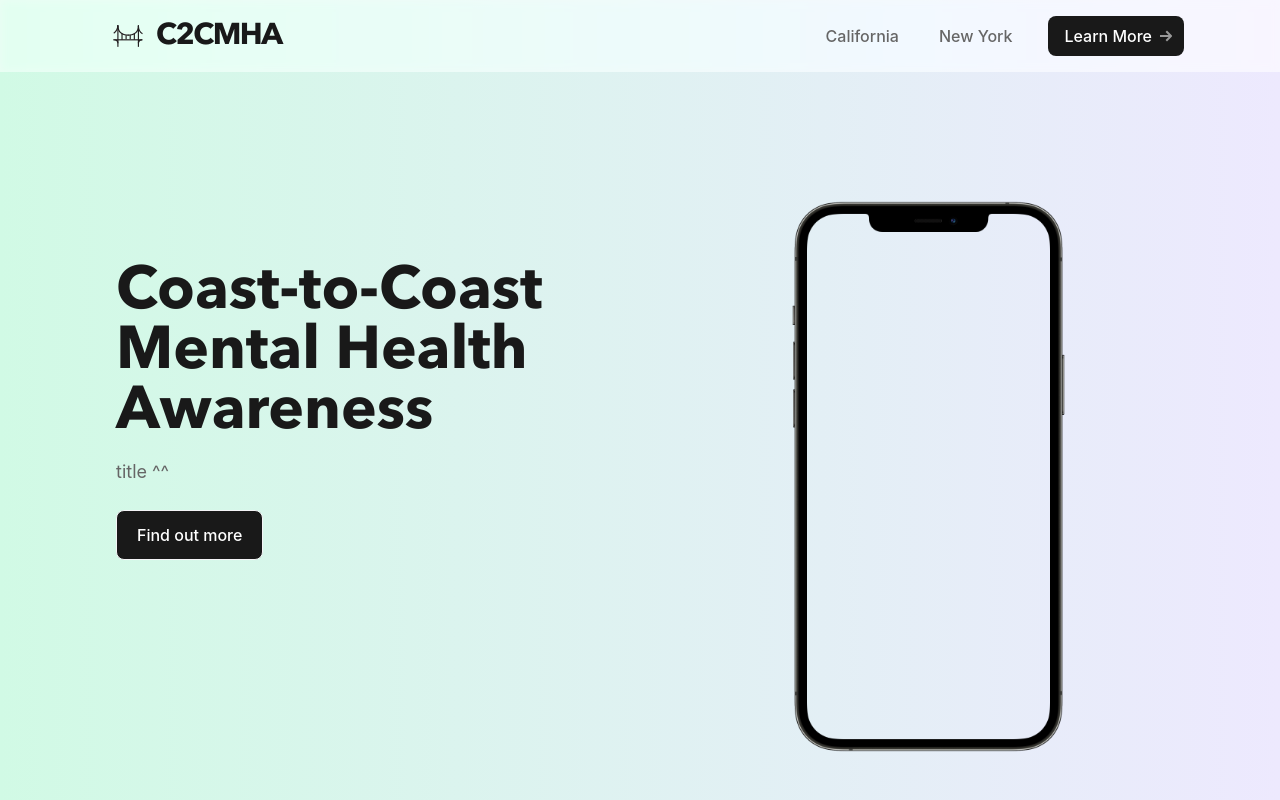
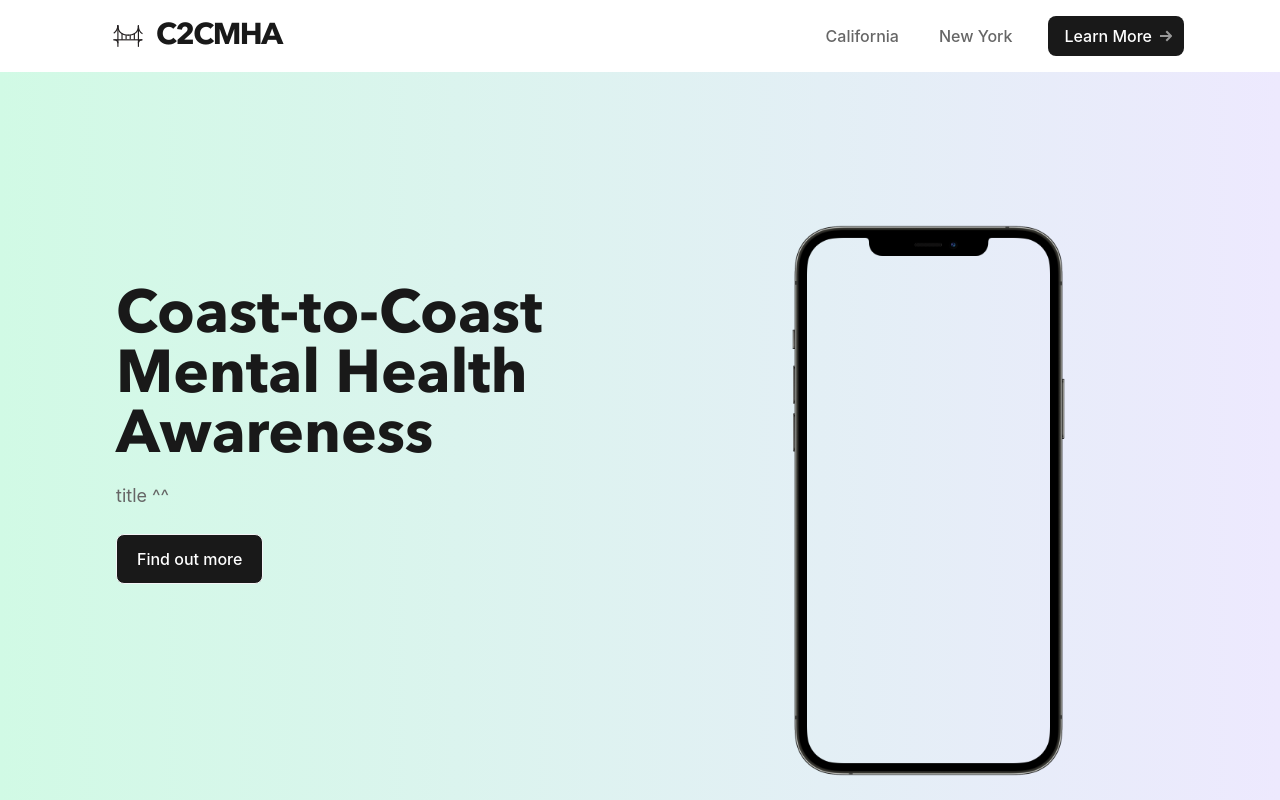
Before and after one commit to minor/english-project, a Next.js app: page / in a window 1280 px wide. Shown: the top 800 px of the page. Built offline with nearby package versions, Linux system fonts and the light colour scheme; what @tailwindcss/typography would draw is missing.

Commit message:
Update index.js

```diff
--- a/pages/index.js
+++ b/pages/index.js
@@ -21,7 +21,8 @@ export default function Home() {
       <Header />
       <section className="text-gray-600 body-font">
         <section className="bg-green-100 md:bg-gradient-to-r md:from-green-100 md:via-purple-100 md:to-green-200 md:animate-gradient-x">
-          <div className="max-w-7xl mx-auto flex px-5 py-44 md:flex-row flex-col items-center">
+          <div className="py-9 bg-white"></div>
+          <div className="max-w-7xl mx-auto flex px-5 py-32 md:flex-row flex-col items-center">
             <div className="lg:flex-grow md:w-1/2 md:ml-24 pt-6 flex flex-col md:items-start md:text-left mb-40 items-center text-center">
               <h1 className="mb-5 sm:text-6xl text-5xl items-center Avenir xl:w-2/2 text-gray-900">
                 Coast-to-Coast Mental Health Awareness
```
